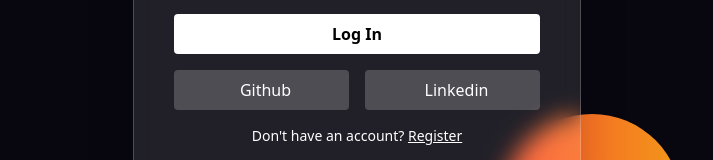
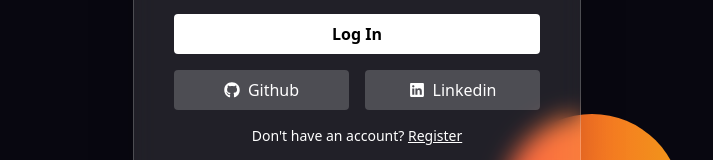
Before and after one commit to Mark1311/Note_App, a React (Vite) app in the folder FrontendApp/: page /login in a window 1280 px wide. Shown: the part 436-596 px from the top of the page, without its empty margins (283-996 px from the left). Built offline with nearby package versions, Linux system fonts and the light colour scheme.

Commit message:
Edit Login Page and Add Link

```diff
--- a/FrontendApp/src/Pages/Login.jsx
+++ b/FrontendApp/src/Pages/Login.jsx
@@ -2,7 +2,8 @@
 import axios from "axios";
 import { Link, useNavigate } from "react-router-dom";
 import { useAuth } from "../ContextAPI/ContextProvider";
-
+import { FaGithub } from "react-icons/fa";
+import { RxLinkedinLogo } from "react-icons/rx";
 
 const Login = () => {
   const [email, setEmail] = useState("");
@@ -76,18 +77,22 @@
         </button>
 
         <div className="flex gap-4 mt-4">
-          <button
-            type="button"
-            className="w-full bg-white/20 text-white py-2 rounded hover:bg-white/40 transition"
+          <Link
+             to="https://github.com/Mark1311"
+            className="w-full bg-white/20 text-white py-2 rounded hover:bg-white/40 transition flex items-center justify-center gap-2"
           >
-            <i className="fab fa-google mr-2"></i>Github
-          </button>
-          <button
-            type="button"
-            className="w-full bg-white/20 text-white py-2 rounded hover:bg-white/40 transition"
+            <FaGithub />
+            Github
+          </Link>
+
+          <Link
+            to="https://www.linkedin.com/in/bittu-kumar09/"
+            className="w-full bg-white/20 text-white py-2 rounded hover:bg-white/40 transition flex items-center justify-center gap-2"
           >
-            <i className="fab fa-facebook mr-2"></i>Linkedin
-          </button>
+            <RxLinkedinLogo />
+            Linkedin
+          </Link>
+
         </div>
 
         <p className="text-center mt-4 text-white text-sm">
```
